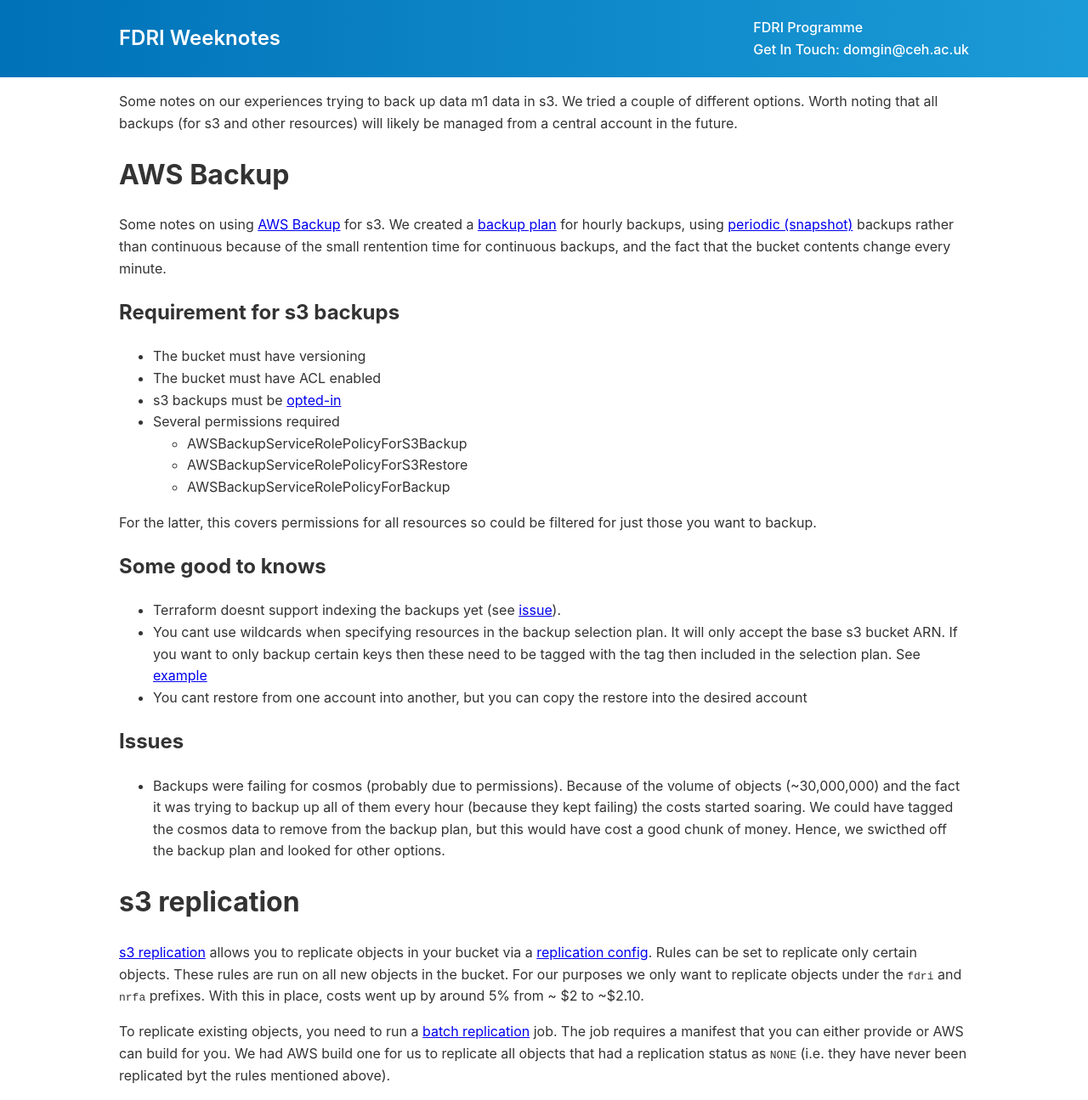
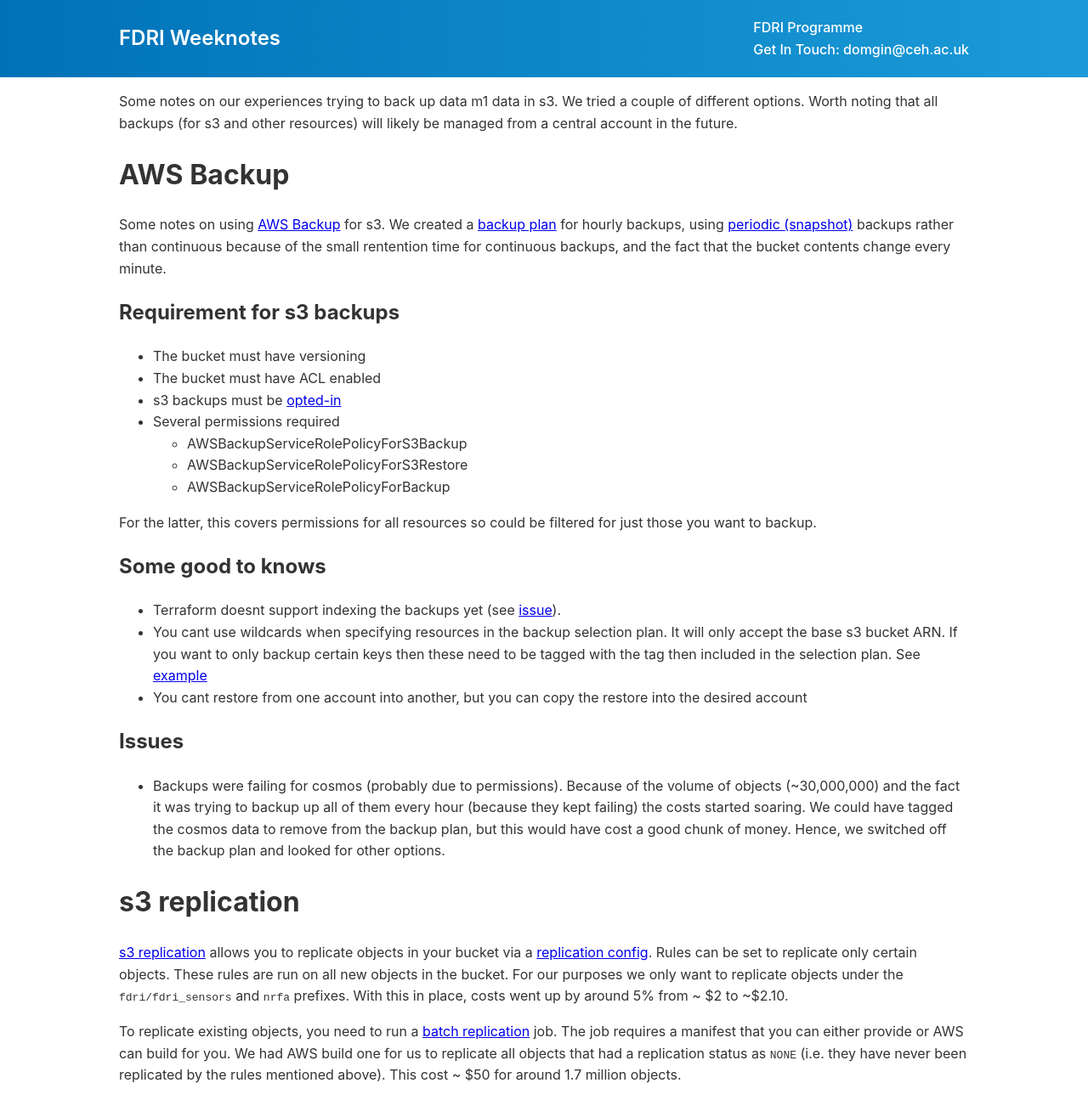
Before and after one commit to NERC-CEH/fdri_words, a Jekyll site: the page built from aws/backups.md, in a window 1280 px wide. Shown: the whole page at 85% size. Built offline with Jekyll 4.4.1, drawn with Linux system fonts in a browser that asks for light colours; our own code applies the rules of GitHub Pages for plain Markdown files.

Commit message:
add batch replicaiton cost

```diff
--- a/aws/backups.md
+++ b/aws/backups.md
@@ -21,10 +21,10 @@ For the latter, this covers permissions for all resources so could be filtered f
 * You cant restore from one account into another, but you can copy the restore into the desired account
 
 ## Issues
-* Backups were failing for cosmos (probably due to permissions). Because of the volume of objects (~30,000,000) and the fact it was trying to backup up all of them every hour (because they kept failing) the costs started soaring. We could have tagged the cosmos data to remove from the backup plan, but this would have cost a good chunk of money. Hence, we swicthed off the backup plan and looked for other options.
+* Backups were failing for cosmos (probably due to permissions). Because of the volume of objects (~30,000,000) and the fact it was trying to backup up all of them every hour (because they kept failing) the costs started soaring. We could have tagged the cosmos data to remove from the backup plan, but this would have cost a good chunk of money. Hence, we switched off the backup plan and looked for other options.
 
 # s3 replication
 
-[s3 replication](https://aws.amazon.com/s3/features/replication/) allows you to replicate objects in your bucket via a [replication config](https://github.com/NERC-CEH/dri-infrastructure/pull/203). Rules can be set to replicate only certain objects. These rules are run on all new objects in the bucket. For our purposes we only want to replicate objects under the `fdri` and `nrfa` prefixes. With this in place, costs went up by around 5% from ~ $2 to ~$2.10.
+[s3 replication](https://aws.amazon.com/s3/features/replication/) allows you to replicate objects in your bucket via a [replication config](https://github.com/NERC-CEH/dri-infrastructure/pull/203). Rules can be set to replicate only certain objects. These rules are run on all new objects in the bucket. For our purposes we only want to replicate objects under the `fdri/fdri_sensors` and `nrfa` prefixes. With this in place, costs went up by around 5% from ~ $2 to ~$2.10.
 
-To replicate existing objects, you need to run a [batch replication](https://docs.aws.amazon.com/AmazonS3/latest/userguide/s3-batch-replication-batch.html) job. The job requires a manifest that you can either provide or AWS can build for you. We had AWS build one for us to replicate all objects that had a replication status as `NONE` (i.e. they have never been replicated byt the rules mentioned above).
+To replicate existing objects, you need to run a [batch replication](https://docs.aws.amazon.com/AmazonS3/latest/userguide/s3-batch-replication-batch.html) job. The job requires a manifest that you can either provide or AWS can build for you. We had AWS build one for us to replicate all objects that had a replication status as `NONE` (i.e. they have never been replicated by the rules mentioned above). This cost ~ $50 for around 1.7 million objects.
```
